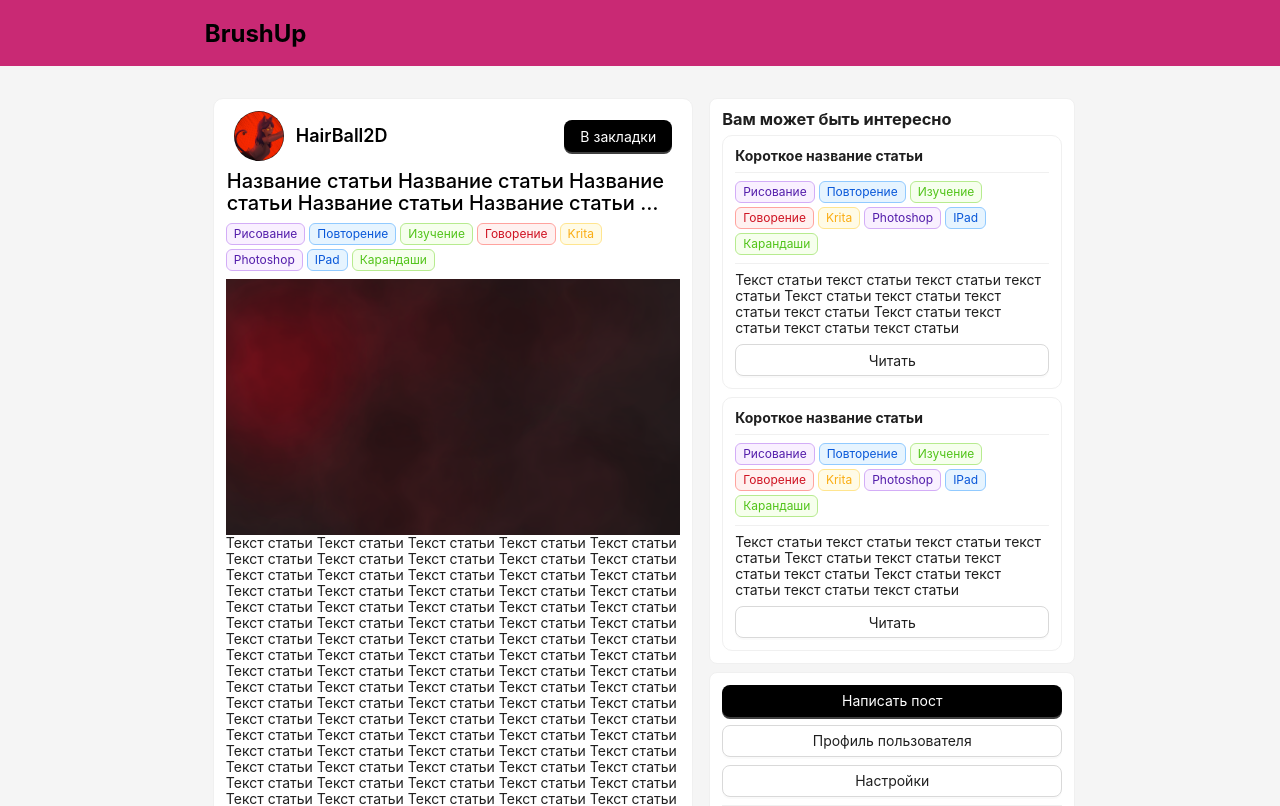
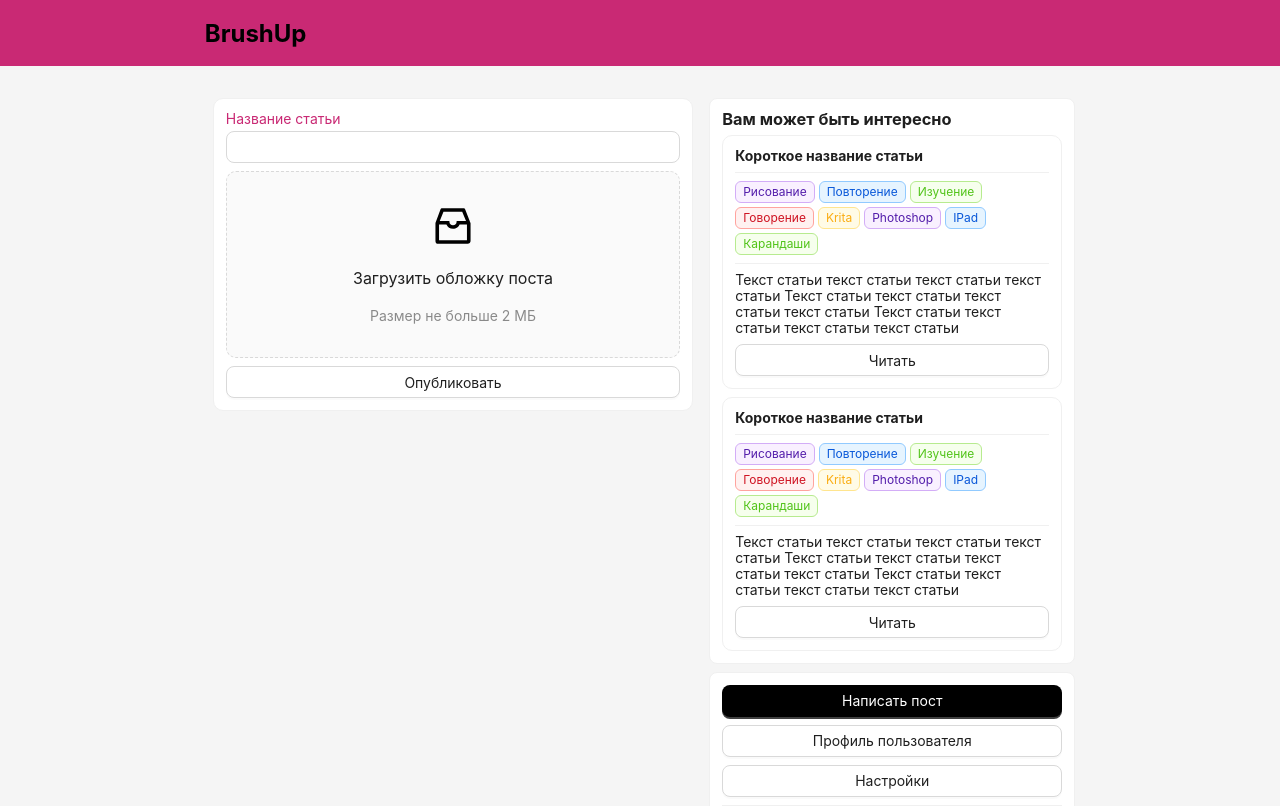
Before and after one commit to CruzedV/BrushUp, a Next.js app: page /create in a window 1280 px wide. Shown: the top 806 px of the page. Built offline with nearby package versions, Linux system fonts and the light colour scheme.

Commit message:
feat(create post page): add base for create page

```diff
--- /dev/null
+++ b/src/app/create/CoverUpload.tsx
@@ -0,0 +1,36 @@
+"use client";
+
+import { InboxOutlined } from '@ant-design/icons';
+import type { UploadProps } from 'antd';
+import { message, Upload } from 'antd';
+
+const props: UploadProps = {
+  name: 'file',
+  multiple: false,
+  onChange(info) {
+    const { status } = info.file;
+    if (status !== 'uploading') {
+      console.log(info.file, info.fileList);
+    }
+    if (status === 'done') {
+      message.success(`${info.file.name} успешно загружен`);
+    } else if (status === 'error') {
+      message.error(`${info.file.name} неуспешно загружен`);
+    }
+  },
+  onDrop(e) {
+    console.log('Dropped files', e.dataTransfer.files);
+  },
+};
+
+const CoverUpload = () => (
+  <Upload.Dragger {...props}>
+    <p className="ant-upload-drag-icon">
+      <InboxOutlined />
+    </p>
+    <p className="ant-upload-text">Загрузить обложку поста</p>
+    <p className="ant-upload-hint">Размер не больше 2 МБ</p>
+  </Upload.Dragger>
+);
+
+export default CoverUpload;
--- /dev/null
+++ b/src/app/create/page.tsx
@@ -0,0 +1,15 @@
+import InputItem from "@/components/common/Inputtem";
+import { Card, Button } from "antd";
+import CoverUpload from "./CoverUpload";
+
+const CreatePage = () => {
+  return (
+    <Card>
+      <InputItem title="Название статьи" defaultValue=""/>
+      <CoverUpload />
+      <Button>Опубликовать</Button>
+    </Card>
+  )
+};
+
+export default CreatePage;
--- a/src/app/user/settings/SettingsItem.tsx
+++ b/src/components/common/Inputtem.tsx
@@ -1,3 +1,5 @@
+"use client";
+
 import { Input } from 'antd';
 import styles from './styles.module.scss';
 import { useState } from 'react';
@@ -10,7 +12,7 @@ type TProps = {
   variant?: ESettings;
 };
 
-const SettingsItem = ({
+const InputItem = ({
   title,
   defaultValue,
   variant = ESettings.input,
@@ -40,4 +42,4 @@ const SettingsItem = ({
   )
 };
 
-export default SettingsItem;
+export default InputItem;
--- a/src/components/common/styles.module.scss
+++ b/src/components/common/styles.module.scss
@@ -11,3 +11,21 @@
     margin-inline-end: 0px !important;
   }
 }
+
+.settingsItem {
+  width: 100%;
+  display: flex;
+  flex-direction: column;
+  gap: $paddingSmall;
+  span {
+    color: $primaryColor;
+    font-size: 500;
+  }
+  input {
+    height: 32px;
+  }
+
+  textarea {
+    resize: none;
+  }
+}
--- a/src/components/layout/Sider/Sider.tsx
+++ b/src/components/layout/Sider/Sider.tsx
@@ -14,7 +14,7 @@ const Sider = () => {
       </Card>
       <Card className="siderActions">
         <div>
-          <Button href="/new" type="primary">Написать пост</Button>
+          <Button href="/create" type="primary">Написать пост</Button>
           <Button href="/user/1">Профиль пользователя</Button>
           <Button href="/user/settings">Настройки</Button>
           <Divider />
```
Also changed, not shown: src/app/user/settings/page.tsx (+6 -6 lines), src/app/user/settings/styles.module.scss (+0 -18 lines).
